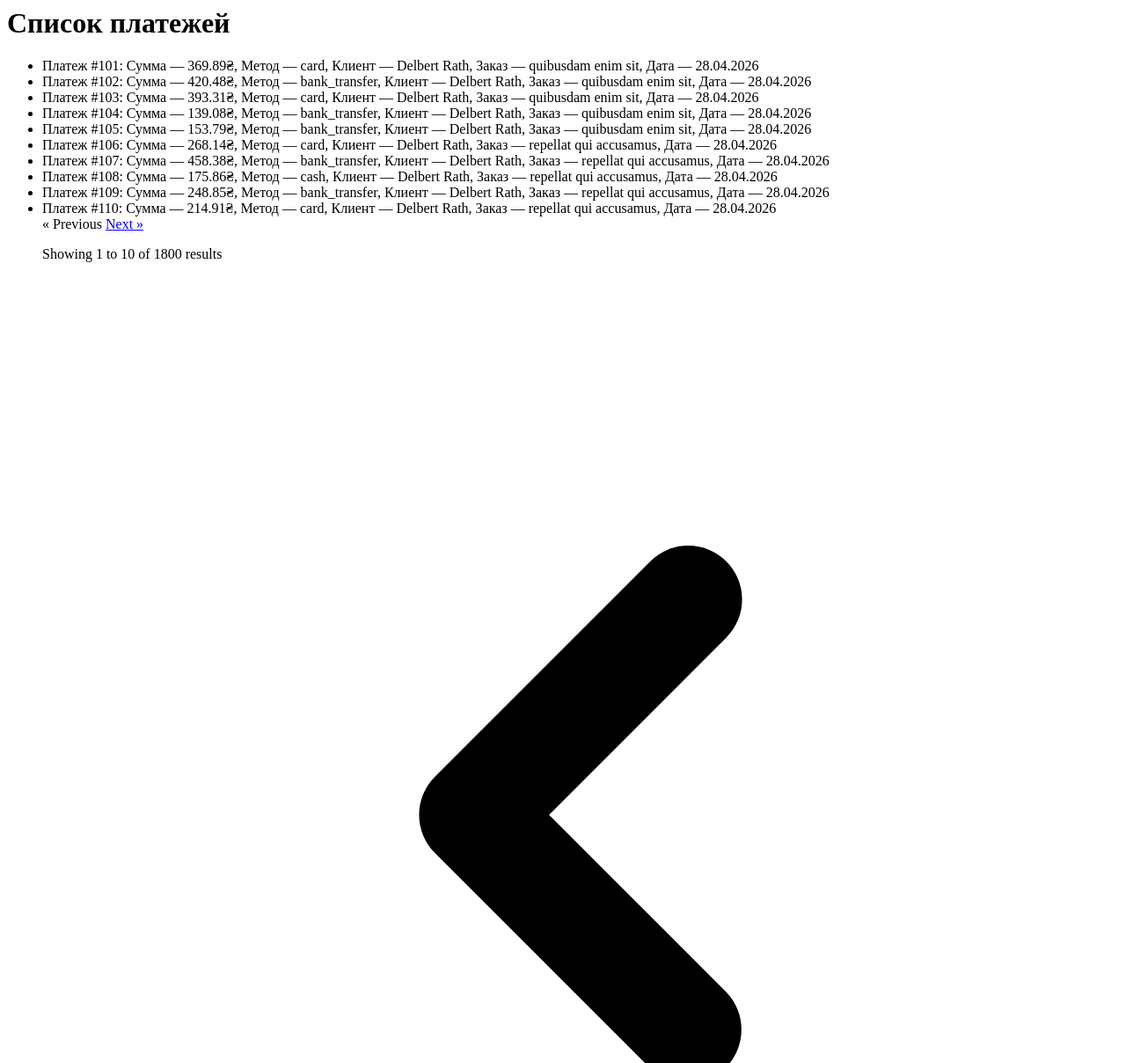
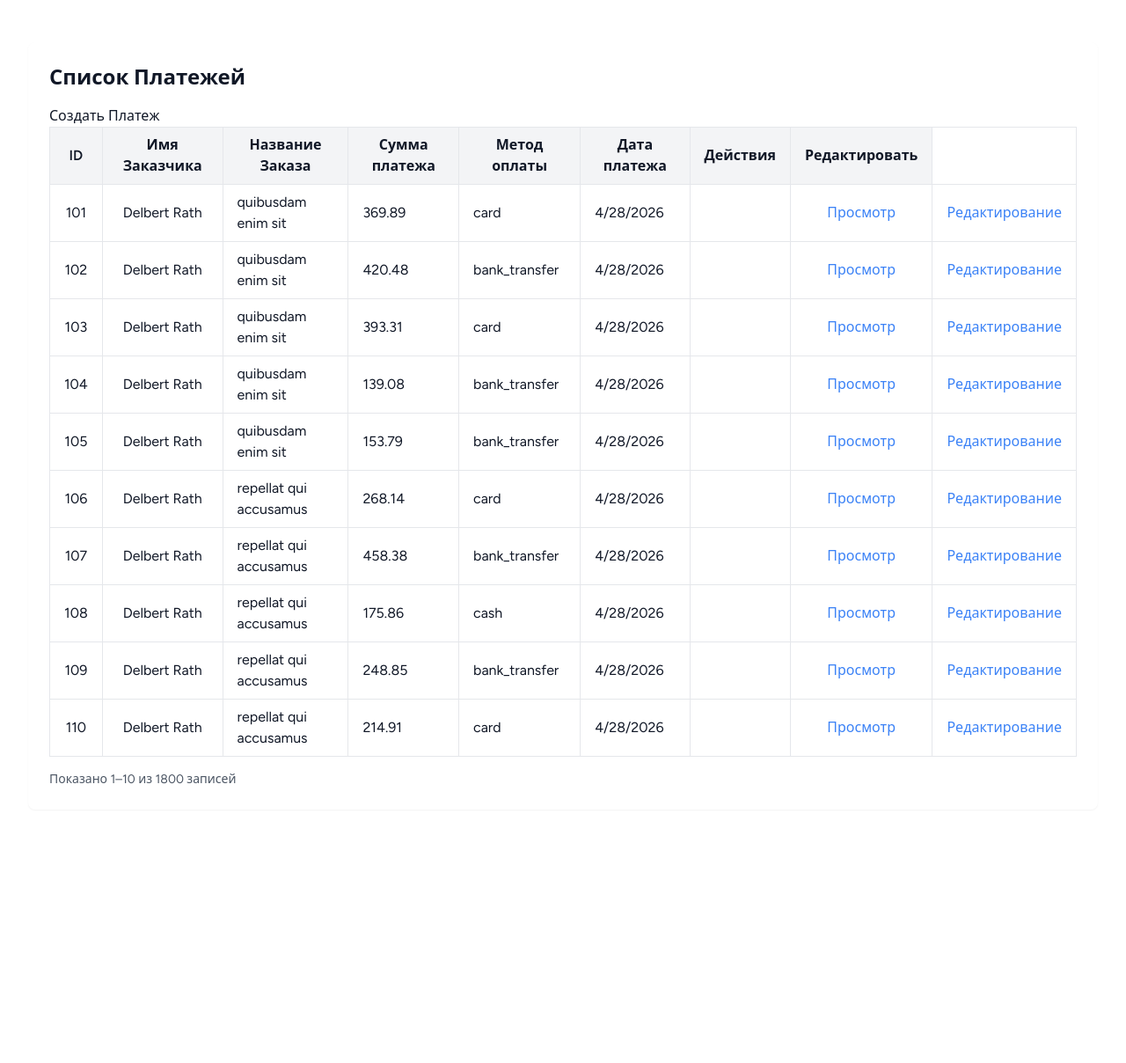
Before and after one commit to PrivAlex/PROJECT, a Laravel app: page /payments in a window 1280 px wide. Shown: the top 1208 px of the page at 88% size. After the commit the page ends 891 px from the top, so only its background shows below. Run offline with Laravel 12, Linux system fonts and the light colour scheme; a user stored in the database is signed in; data comes from the database, SQL or seed files in the repository; both versions use the stored data as it was after the commit; style sheets or scripts are compiled from the project's sources; some libraries are stand-ins or nearby versions.

Commit message:
Сделал Vue все для Payments

```diff
--- a/app/Http/Controllers/PaymentController.php
+++ b/app/Http/Controllers/PaymentController.php
@@ -8,6 +8,7 @@
 use Illuminate\Http\Request;
 use App\Http\Requests\StorePaymentRequest;
 use App\Http\Requests\UpdatePaymentRequest;
+use Inertia\Inertia;
 
 class PaymentController extends Controller
 {
@@ -23,7 +24,7 @@
         }
 
         $payments = $query->with('client' , 'order')->paginate(10);
-        return view('payments.index', compact('payments'));
+        return Inertia::render('Payments/Index' , ['payments' => $payments]);
     }
 
     /**
@@ -33,7 +34,7 @@
     {
         $clients = Client::all();
         $orders = Order::all();
-        return view('payments.create', compact('clients', 'orders'));
+        return Inertia::render('Payments/Create' , ['clients' => $clients , 'orders' => $orders]);
     }
 
     /**
@@ -52,7 +53,7 @@
     public function show(Payment $payment)
     {
         $payment->load('client' , 'order');
-        return view('payments.show', compact('payment'));
+        return inertia::render('Payments/Show' , ['payment' => $payment]);
     }
 
     /**
@@ -60,11 +61,15 @@
      */
     public function edit(Payment $payment)
     {
-        $client = $payment->client;
+        $clients = Client::all(); // ← добавить
 
-        $orders = Order::where('client_id', $client->id)->get();
+        $orders = Order::where('client_id', $payment->client_id)->get();
 
-        return view('payments.edit', compact('payment', 'client', 'orders'));
+        return Inertia::render('Payments/Edit', [
+            'payment' => $payment,
+            'orders' => $orders,
+            'clients' => $clients, // ← добавить
+        ]);
     }
 
     /**
--- a/resources/js/Pages/Orders/Show.vue
+++ b/resources/js/Pages/Orders/Show.vue
@@ -34,6 +34,6 @@
 
 <script setup>
 defineProps({
-    order: Object, // ← один объект заказа
+    order: Object,
 });
 </script>
--- /dev/null
+++ b/resources/js/Pages/Payments/Create.vue
@@ -0,0 +1,116 @@
+<template>
+    <div class="py-12">
+        <div class="max-w-7xl mx-auto sm:px-6 lg:px-8">
+            <div class="bg-white overflow-hidden shadow-sm sm:rounded-lg">
+                <div class="p-6 text-gray-900">
+                    <h1 class="text-2xl font-bold mb-6">Добавить Платеж</h1>
+
+                    <form @submit.prevent="submit">
+                        <!-- Поле: Клиент (выпадающий список) -->
+                        <div class="mb-4">
+                            <label for="client_id" class="block text-sm font-medium text-gray-700">Клиент</label>
+                            <select
+                                id="client_id"
+                                v-model="form.client_id"
+                                class="mt-1 block w-full border-gray-300 rounded-md shadow-sm"
+                                required>
+                                <option value="">Выберите клиента</option>
+                                <option v-for="client in clients" :key="client.id" :value="client.id">
+                                    {{ client.name }}
+                                </option>
+                            </select>
+                            <div v-if="errors.client_id" class="text-red-500 text-sm mt-1">{{ errors.client_id }}</div>
+                        </div>
+
+                        <!-- Поле: Название заказа -->
+                        <div class="mb-4">
+                            <label for="order_id" class="block text-sm font-medium text-gray-700">Название заказа</label>
+                            <select
+                                id="order_id"
+                                v-model="form.order_id"
+                                class="mt-1 block w-full border-gray-300 rounded-md shadow-sm"
+                                required>
+                                <option value="">Выберите заказ</option>
+                                <option v-for="order in orders" :key="order.id" :value="order.id">
+                                    {{ order.title }}
+                                </option>
+                            </select>
+                            <div v-if="errors.title" class="text-red-500 text-sm mt-1">{{ errors.title }}</div>
+                        </div>
+
+                        <!-- Поле: Стоимость -->
+                        <div class="mb-4">
+                            <label for="amount" class="block text-sm font-medium text-gray-700">Стоимость</label>
+                            <input
+                                id="amount"
+                                type="number"
+                                step="0.01"
+                                v-model="form.amount"
+                                class="mt-1 block w-full border-gray-300 rounded-md shadow-sm"
+                                required
+                            />
+                            <div v-if="errors.amount" class="text-red-500 text-sm mt-1">{{ errors.amount }}</div>
+                        </div>
+
+                        <div class="mb-4">
+                            <label for="amount" class="block text-sm font-medium text-gray-700">Метод оплаты</label>
+                            <select id="method" v-model="form.method" class="mt-1 block w-full border-gray-300 rounded-md shadow-sm" required>
+                                <option value="">Выберите метод</option>
+                                <option value="cash">Наличные</option>
+                                <option value="card">Карта</option>
+                                <option value="bank_transfer">Банковский перевод</option>
+                            </select>
+                            <div v-if="errors.method" class="text-red-500 text-sm mt-1">{{ errors.method }}</div>
+                        </div>
+
+
+                        <!-- Кнопки -->
+                        <div class="flex items-center justify-end mt-4">
+                            <a :href="route('payments.index')" class="text-gray-600 hover:text-gray-900 mr-4">
+                                Отмена
+                            </a>
+                            <button
+                                type="submit"
+                                class="bg-blue-500 text-white px-4 py-2 rounded-md hover:bg-blue-600 disabled:opacity-50"
+                                :disabled="form.processing"
+                            >
+                                Сохранить
+                            </button>
+                        </div>
+                    </form>
+                </div>
+            </div>
+        </div>
+    </div>
+</template>
+
+<script setup>
+import { useForm } from '@inertiajs/vue3';
+import { usePage } from '@inertiajs/vue3';
+
+defineProps({
+    clients: Array, // список клиентов из контроллера
+    orders: Array,
+});
+
+const { errors } = usePage().props;
+
+const form = useForm({
+    client_id: '', // ID выбранного клиента
+    order_id: '', // ID выбранного клиента
+    amount: '',    // Стоимость
+    method: '',
+
+});
+
+const submit = () => {
+    form.post(route('payments.store'), {
+        onSuccess: () => {
+            window.location.href = route('payments.index');
+        },
+        onError: (err) => {
+            console.log('Ошибка:', err);
+        },
+    });
+};
+</script>
--- /dev/null
+++ b/resources/js/Pages/Payments/Edit.vue
@@ -0,0 +1,126 @@
+<template>
+    <div class="py-12">
+        <div class="max-w-7xl mx-auto sm:px-6 lg:px-8">
+            <div class="bg-white overflow-hidden shadow-sm sm:rounded-lg">
+                <div class="p-6 text-gray-900">
+                    <h1 class="text-2xl font-bold mb-6">Изменить Платеж</h1>
+
+                    <form @submit.prevent="submit">
+                        <!-- Поле: Клиент (выпадающий список) -->
+                        <div class="mb-4">
+                            <label for="client_id" class="block text-sm font-medium text-gray-700">Клиент</label>
+                            <select
+                                id="client_id"
+                                v-model="form.client_id"
+                                class="mt-1 block w-full border-gray-300 rounded-md shadow-sm"
+                                required>
+                                <option value="">Выберите клиента</option>
+                                <option v-for="client in clients" :key="client.id" :value="client.id">
+                                    {{ client.name }}
+                                </option>
+                            </select>
+                            <div v-if="errors.client_id" class="text-red-500 text-sm mt-1">{{ errors.client_id }}</div>
+                        </div>
+
+                        <!-- Поле: Название заказа -->
+                        <div class="mb-4">
+                            <label for="order_id" class="block text-sm font-medium text-gray-700">Название заказа</label>
+                            <select
+                                id="order_id"
+                                v-model="form.order_id"
+                                class="mt-1 block w-full border-gray-300 rounded-md shadow-sm"
+                                required>
+                                <option value="">Выберите заказ</option>
+                                <option v-for="order in orders" :key="order.id" :value="order.id">
+                                    {{ order.title }}
+                                </option>
+                            </select>
+                            <div v-if="errors.order_id" class="text-red-500 text-sm mt-1">{{ errors.order_id }}</div>
+                        </div>
+
+                        <!-- Поле: Стоимость -->
+                        <div class="mb-4">
+                            <label for="amount" class="block text-sm font-medium text-gray-700">Стоимость</label>
+                            <input
+                                id="amount"
+                                type="number"
+                                step="0.01"
+                                v-model="form.amount"
+                                class="mt-1 block w-full border-gray-300 rounded-md shadow-sm"
+                                required
+                            />
+                            <div v-if="errors.amount" class="text-red-500 text-sm mt-1">{{ errors.amount }}</div>
+                        </div>
+
+                        <div class="mb-4">
+                            <label for="amount" class="block text-sm font-medium text-gray-700">Метод оплаты</label>
+                            <select id="method" v-model="form.method" class="mt-1 block w-full border-gray-300 rounded-md shadow-sm" required>
+                                <option value="">Выберите метод</option>
+                                <option value="cash">Наличные</option>
+                                <option value="card">Карта</option>
+                                <option value="bank_transfer">Банковский перевод</option>
+                            </select>
+                            <div v-if="errors.method" class="text-red-500 text-sm mt-1">{{ errors.method }}</div>
+                        </div>
+
+
+                        <!-- Кнопки -->
+                        <div class="flex items-center justify-end mt-4">
+                            <a :href="route('payments.index')" class="text-gray-600 hover:text-gray-900 mr-4">
+                                Отмена
+                            </a>
+                            <button
+                                type="submit"
+                                class="bg-blue-500 text-white px-4 py-2 rounded-md hover:bg-blue-600 disabled:opacity-50"
+                                :disabled="form.processing"
+                            >
+                                Сохранить
+                            </button>
+                        </div>
+                    </form>
+                </div>
+            </div>
+        </div>
+    </div>
+</template>
+
+<script setup>
+import { useForm } from '@inertiajs/vue3';
+import { usePage } from '@inertiajs/vue3';
+
+const props = defineProps({
+    payment:{
+        type: Object,
+        required: true,
+    },
+    orders: {
+        type: Array,
+        required: true,
+    },
+    clients: {
+        type: Array,
+        required: true,
+    },
+});
+
+const { errors } = usePage().props;
+
+const form = useForm({
+    client_id: props.payment.client_id, // ID выбранного клиента
+    order_id: props.payment.order_id, // ID выбранного клиента
+    amount: props.payment.amount,    // Стоимость
+    method: props.payment.method,
+
+});
+
+const submit = () => {
+    form.put(route('payments.update', props.payment.id), {
+        onSuccess: () => {
+            window.location.href = route('payments.index');
+        },
+        onError: (err) => {
+            console.log('Ошибка:', err);
+        },
+    });
+};
+</script>
--- /dev/null
+++ b/resources/js/Pages/Payments/Index.vue
@@ -0,0 +1,64 @@
+<template>
+    <div class="py-12">
+        <div class="max-w-7xl mx-auto sm:px-6 lg:px-8">
+            <div class="bg-white overflow-hidden shadow-sm sm:rounded-lg">
+                <div class="p-6 text-gray-900">
+                    <h1 class="text-2xl font-bold mb-4">Список Платежей</h1>
+                    <a :href="route('payments.create')" class="text-4xl-green mb-6">
+                        Создать Платеж
+                    </a>
+
+                    <!-- Таблица -->
+                    <table class="min-w-full border border-grey-200">
+                        <thead class="bg-gray-100">
+                        <tr>
+                            <th class="px-4 py-2 border">ID</th>
+                            <th class="px-4 py-2 border">Имя Заказчика</th>
+                            <th class="px-4 py-2 border">Название Заказа</th>
+                            <th class="px-4 py-2 border">Сумма платежа</th>
+                            <th class="px-4 py-2 border">Метод оплаты</th>
+                            <th class="px-4 py-2 border">Дата платежа</th>
+                            <th class="px-4 py-2 border">Действия</th>
+                            <th class="px-4 py-2 border">Редактировать</th>
+                        </tr>
+                        </thead>
+                        <tbody>
+                        <tr v-for="payment in payments.data" :key="payment.id" class="hover:bg-gray-50">
+                            <td class="px-4 py-2 border text-center">{{ payment.id }}</td>
+                            <td class="px-4 py-2 border text-center">{{ payment.client.name }}</td>
+                            <td class="px-4 py-2 border">{{ payment.order.title }}</td>
+                            <td class="px-4 py-2 border">{{ payment.amount }}</td>
+                            <td class="px-4 py-2 border">{{ payment.method }}</td>
+                            <td class="px-4 py-2 border">{{ new Date(payment.created_at).toLocaleDateString() }}</td>
+                            <td class="px-4 py-2 border"></td>
+                            <td class="px-4 py-2 border text-center">
+                                <a :href="route('payments.show', payment.id)" class="text-blue-500 hover:underline">
+                                    Просмотр
+                                </a>
+                            </td>
+                            <td class="px-4 py-2 border text-center">
+                                <a :href="route('payments.edit', payment.id)" class="text-blue-500 hover:underline">
+                                    Редактирование
+                                </a>
+                            </td>
+                        </tr>
+                        </tbody>
+                    </table>
+
+                    <!-- Пагинация -->
+                    <div class="mt-4">
+                        <p class="text-sm text-gray-600">
+                            Показано {{ payments.from }}–{{ payments.to }} из {{ payments.total }} записей
+                        </p>
+                    </div>
+                </div>
+            </div>
+        </div>
+    </div>
+</template>
+
+<script setup>
+defineProps({
+    payments: Object,
+});
+</script>
--- /dev/null
+++ b/resources/js/Pages/Payments/Show.vue
@@ -0,0 +1,35 @@
+<template>
+    <div class="py-12">
+        <div class="max-w-7xl mx-auto sm:px-6 lg:px-8">
+            <div class="bg-white overflow-hidden shadow-sm sm:rounded-lg">
+                <div class="p-6 text-gray-900">
+                    <div class="flex justify-between items-center mb-6">
+                        <h1 class="text-2xl font-bold">Платёж  #{{ payment.id }}</h1>
+                        <a :href="route('payments.index')" class="text-blue-500 hover:underline">
+                            ← Назад к списку
+                        </a>
+                    </div>
+
+                    <div class="grid grid-cols-2 gap-4">
+                        <div>
+                            <p><strong>Имя Заказчика:</strong> {{ payment.client.name }}</p>
+                            <p><strong>Название Заказа:</strong> {{ payment.order.title }}</p>
+                            <p><strong>Сумма платежа:</strong>{{ payment.amount }} ₴</p>
+                            <p><strong>Метод оплаты:</strong>{{ payment.method }}</p>
+                        </div>
+                        <div>
+                            <p><strong>Создан:</strong> {{ new Date(payment.created_at).toLocaleDateString() }}</p>
+                            <p><strong>Обновлён:</strong> {{ new Date(payment.updated_at).toLocaleDateString() }}</p>
+                        </div>
+                    </div>
+                </div>
+            </div>
+        </div>
+    </div>
+</template>
+
+<script setup>
+defineProps({
+    payment: Object, // ← один объект заказа
+});
+</script>
```
Also changed, not shown: database/database.sqlite.
